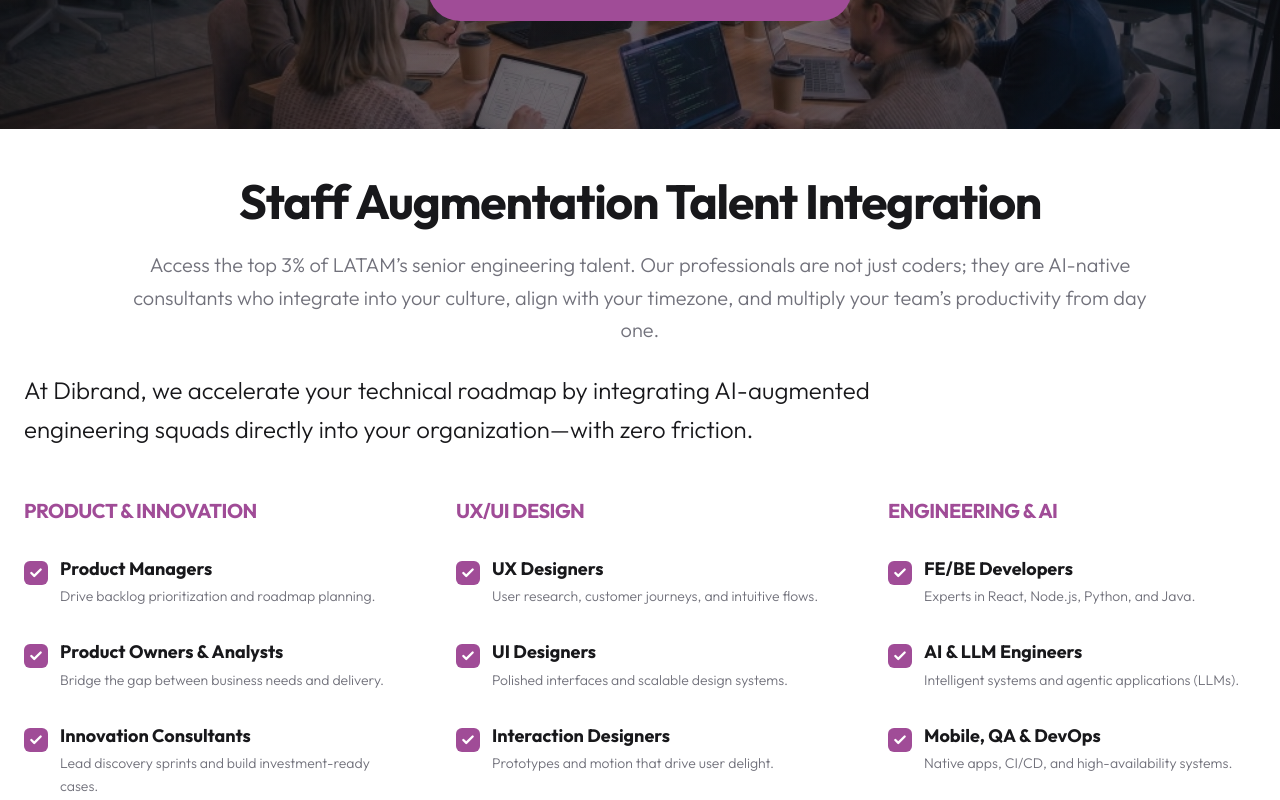
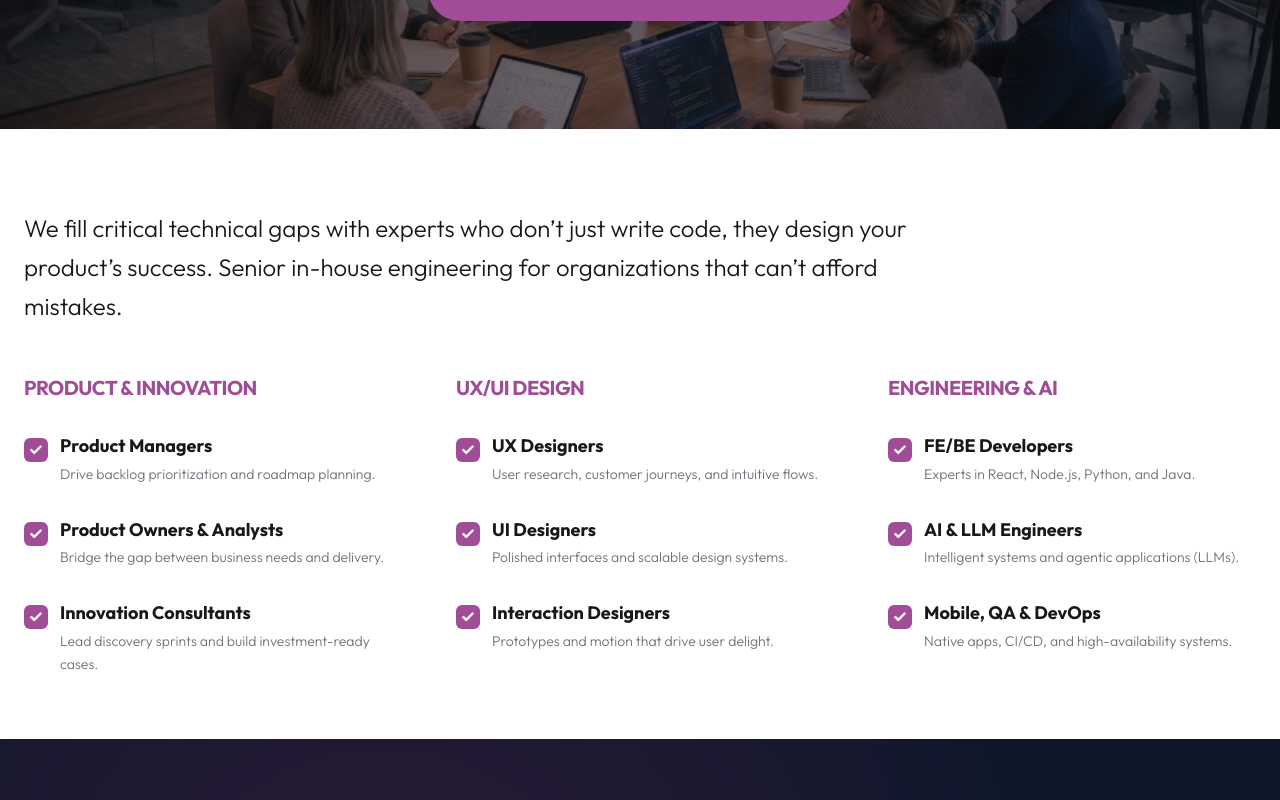
Before and after one commit to dibrand-dev/dibrand-redesign, a Next.js app: page /1/staff-augmentation in a window 1280 px wide. Shown: the part 540-1340 px from the top of the page. Built offline with nearby package versions, Linux system fonts and the light colour scheme; no server answers; the database is empty.

Commit message:
refactor: Simplify Staff Augmentation page and update core messaging

```diff
--- a/app/[lang]/staff-augmentation/page.tsx
+++ b/app/[lang]/staff-augmentation/page.tsx
@@ -92,19 +92,7 @@ export default async function StaffAugmentationPage(props: { params: Promise<{ l
             {/* Hero Section - Elevated with Background Image */}
             <StaffAugHero dict={content} lang={params.lang} />
 
-            {/* Detailed Section (The "What is") - Compact & Unified */}
-            <section className="bg-white pt-12 pb-2">
-                <div className="container mx-auto px-6">
-                    <div className="max-w-5xl mx-auto text-center">
-                        <h2 className="text-3xl md:text-5xl font-bold text-zinc-900 mb-6 font-outfit tracking-tight">
-                            {content.whatIs.title}
-                        </h2>
-                        <p className="text-lg md:text-xl text-zinc-500 font-outfit font-light leading-relaxed">
-                            {content.whatIs.content}
-                        </p>
-                    </div>
-                </div>
-            </section>
+
 
             {/* New Staffing Services Section */}
             <StaffingServices dict={content.services} />
--- a/components/staff-augmentation/StaffingServices.tsx
+++ b/components/staff-augmentation/StaffingServices.tsx
@@ -18,7 +18,7 @@ export default function StaffingServices({ dict }: StaffingServicesProps) {
     const { intro, categories } = dict;
 
     return (
-        <section className="bg-white pt-4 pb-16">
+        <section className="bg-white pt-20 pb-16">
             <div className="container mx-auto px-6">
                 {/* Header Section - Compact */}
                 <div className="max-w-4xl mb-12">
--- a/dictionaries/en.json
+++ b/dictionaries/en.json
@@ -264,7 +264,7 @@
             ]
         },
         "services": {
-            "intro": "At Dibrand, we accelerate your technical roadmap by integrating AI-augmented engineering squads directly into your organization—with zero friction.",
+            "intro": "We fill critical technical gaps with experts who don’t just write code, they design your product’s success. Senior in-house engineering for organizations that can’t afford mistakes.",
             "categories": [
                 {
                     "title": "Product & Innovation",
--- a/dictionaries/es.json
+++ b/dictionaries/es.json
@@ -264,7 +264,7 @@
             ]
         },
         "services": {
-            "intro": "En Dibrand, aceleramos tu roadmap técnico integrando squads de ingeniería aumentados por IA directamente en tu organización, con cero fricción.",
+            "intro": "Cubrimos brechas técnicas críticas con expertos que no solo escriben código, diseñan el éxito de tu producto. Ingeniería senior in-house para organizaciones que no pueden permitirse errores.",
             "categories": [
                 {
                     "title": "Producto e Innovación",
```
